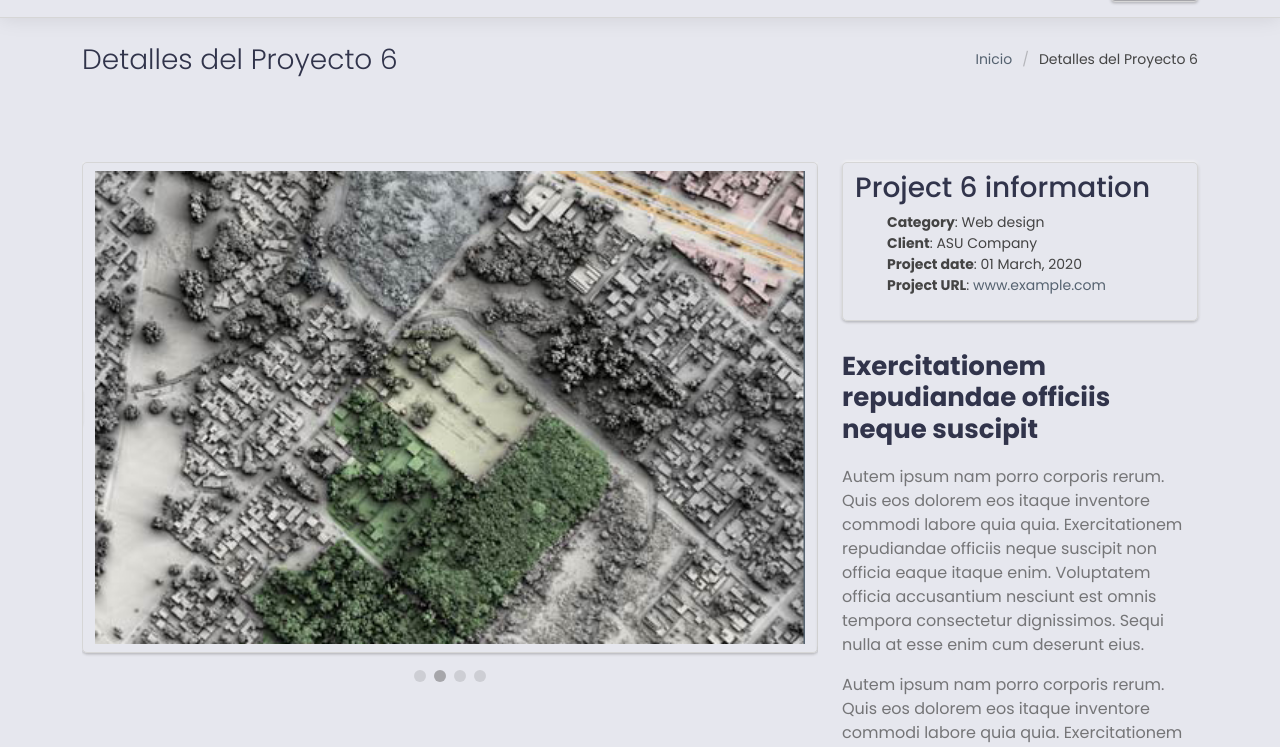
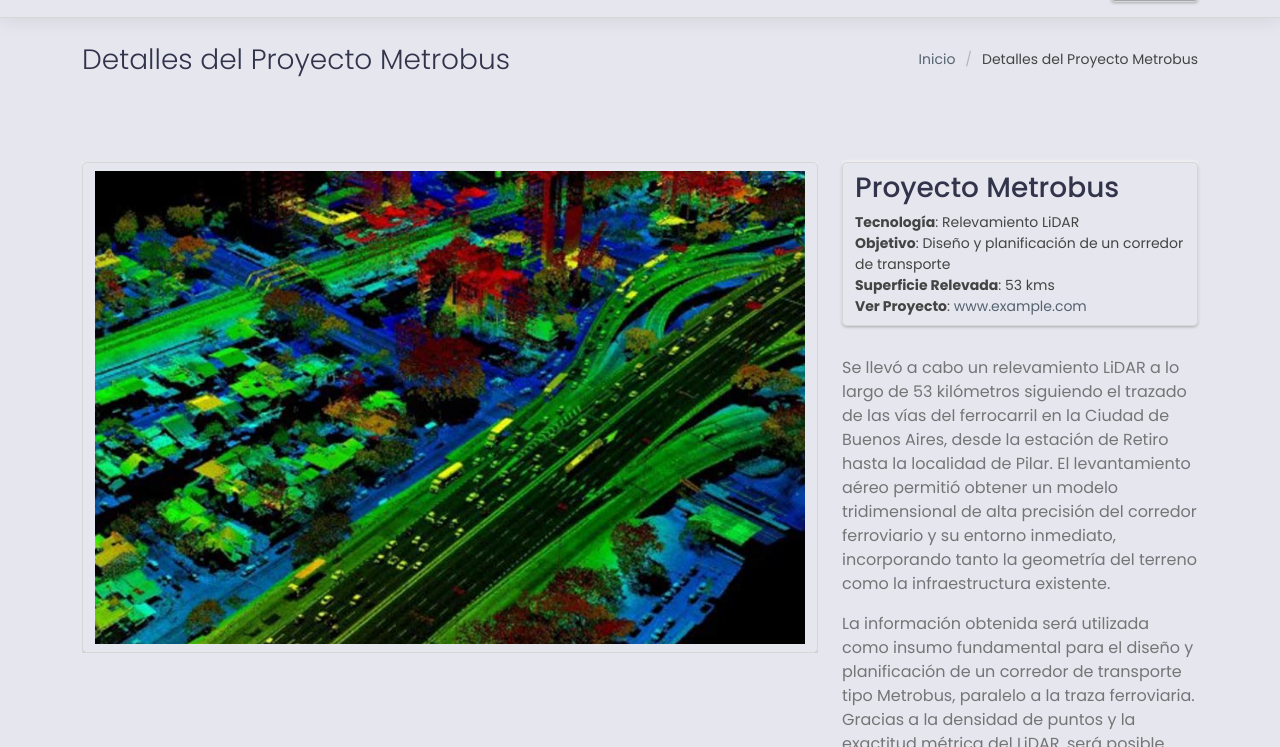
Before and after one commit to lucasger78/JasFly, a plain HTML site: page projects-6-details.html in a window 1280 px wide. Shown: the part 53-800 px from the top of the page. Drawn offline with Linux system fonts and the light colour scheme.

Commit message:
actualizacion proyectos

```diff
--- a/projects-6-details.html
+++ b/projects-6-details.html
@@ -4,7 +4,7 @@
 <head>
   <meta charset="utf-8">
   <meta content="width=device-width, initial-scale=1.0" name="viewport">
-  <title>JasFly Geomática - Detalles del Proyecto 6</title>
+  <title>JasFly Geomática - Detalles del Proyecto Metrobus</title>
   <meta name="description" content="">
   <meta name="keywords" content="">
 
@@ -62,11 +62,11 @@
     <!-- Page Title -->
     <div class="page-title light-background">
       <div class="container d-lg-flex justify-content-between align-items-center">
-        <h1 class="mb-2 mb-lg-0">Detalles del Proyecto 6</h1>
+        <h1 class="mb-2 mb-lg-0">Detalles del Proyecto Metrobus</h1>
         <nav class="breadcrumbs">
           <ol>
             <li><a href="index.html">Inicio</a></li>
-            <li class="current">Detalles del Proyecto 6</li>
+            <li class="current">Detalles del Proyecto Metrobus</li>
           </ol>
         </nav>
       </div>
@@ -103,10 +103,10 @@
               <div class="swiper-wrapper align-items-center">
 
                 <div class="swiper-slide project-descriptions">
-                  <img src="assets/img/proyectos/proyecto-1.jpg" alt="Proyecto 1">
+                  <img src="assets/img/proyectos/metrobus/metrobus-1.jpg" alt="Metrobus">
                 </div>
 
-                <div class="swiper-slide project-descriptions">
+                <!-- <div class="swiper-slide project-descriptions">
                   <img src="assets/img/proyectos/proyecto-2.jpg" alt="Proyecto 2">
                 </div>
 
@@ -116,7 +116,7 @@
 
                 <div class="swiper-slide project-descriptions">
                   <img src="assets/img/proyectos/proyecto-4.jpg" alt="Proyecto 4">
-                </div>
+                </div> -->
 
               </div>
 
@@ -127,25 +127,21 @@
           <div class="col-lg-4">
             <div class="tab-content project-descriptions">
                 <div class="" data-aos="fade-up" data-aos-delay="200">
-              <h3>Project 6 information</h3>
-              <ul>
-                <li><strong>Category</strong>: Web design</li>
-                <li><strong>Client</strong>: ASU Company</li>
-                <li><strong>Project date</strong>: 01 March, 2020</li>
-                <li><strong>Project URL</strong>: <a href="#">www.example.com</a></li>
-              </ul>
+              <h3>Proyecto Metrobus</h3>
+              <li><strong>Tecnología</strong>: Relevamiento LiDAR</li>
+                <li><strong>Objetivo</strong>: Diseño y planificación de un corredor de transporte</li>
+                <li><strong>Superficie Relevada</strong>: 53 kms</li>
+                <li><strong>Ver Proyecto</strong>: <a href="#">www.example.com</a></li>
             </div>
-
-
 
               </div><!-- End Tab 1 Content -->
             <div class="portfolio-description project-details" data-aos="fade-up" data-aos-delay="300">
-              <h2 class="project-details">Exercitationem repudiandae officiis neque suscipit</h2>
+              <!-- <h2 class="project-details">Exercitationem repudiandae officiis neque suscipit</h2> -->
               <p class="project-details">
-                Autem ipsum nam porro corporis rerum. Quis eos dolorem eos itaque inventore commodi labore quia quia. Exercitationem repudiandae officiis neque suscipit non officia eaque itaque enim. Voluptatem officia accusantium nesciunt est omnis tempora consectetur dignissimos. Sequi nulla at esse enim cum deserunt eius.
+                Se llevó a cabo un relevamiento LiDAR a lo largo de 53 kilómetros siguiendo el trazado de las vías del ferrocarril en la Ciudad de Buenos Aires, desde la estación de Retiro hasta la localidad de Pilar. El levantamiento aéreo permitió obtener un modelo tridimensional de alta precisión del corredor ferroviario y su entorno inmediato, incorporando tanto la geometría del terreno como la infraestructura existente.
               </p>
               <p class="project-details">
-                Autem ipsum nam porro corporis rerum. Quis eos dolorem eos itaque inventore commodi labore quia quia. Exercitationem repudiandae officiis neque suscipit non officia eaque itaque enim.
+                La información obtenida será utilizada como insumo fundamental para el diseño y planificación de un corredor de transporte tipo Metrobus, paralelo a la traza ferroviaria. Gracias a la densidad de puntos y la exactitud métrica del LiDAR, será posible evaluar alternativas de traza, analizar interferencias con la infraestructura urbana existente, optimizar el diseño geométrico del corredor y facilitar la posterior etapa de ingeniería de detalle.
               </p>
             </div>
           </div>
```
Also changed, not shown: projects-1-details.html (+1 -1 lines), projects-3-details.html (+1 -1 lines), projects-4-details.html (+1 -1 lines), projects-5-details.html (+15 -15 lines), projects.html (+4 -4 lines), assets/img/proyectos/metrobus/metrobus-1.jpg (added), assets/img/proyectos/portezuelo-grande/portezuelo-1.jpg (added), assets/img/proyectos/portezuelo-grande/portezuelo-2.jpg (added).
